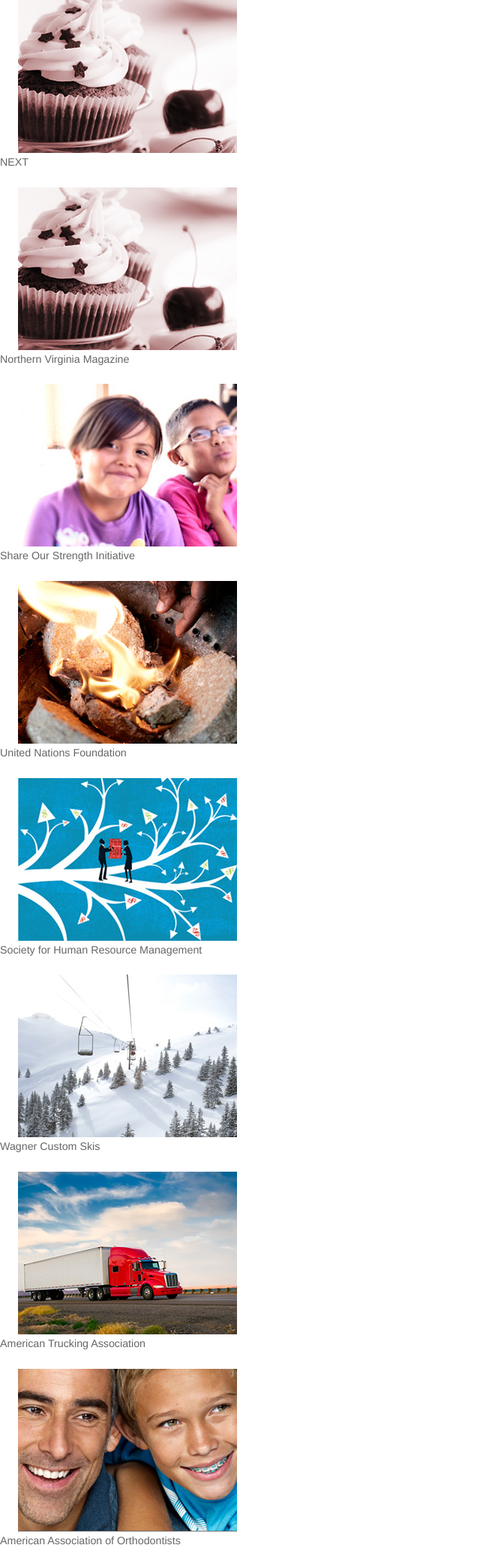
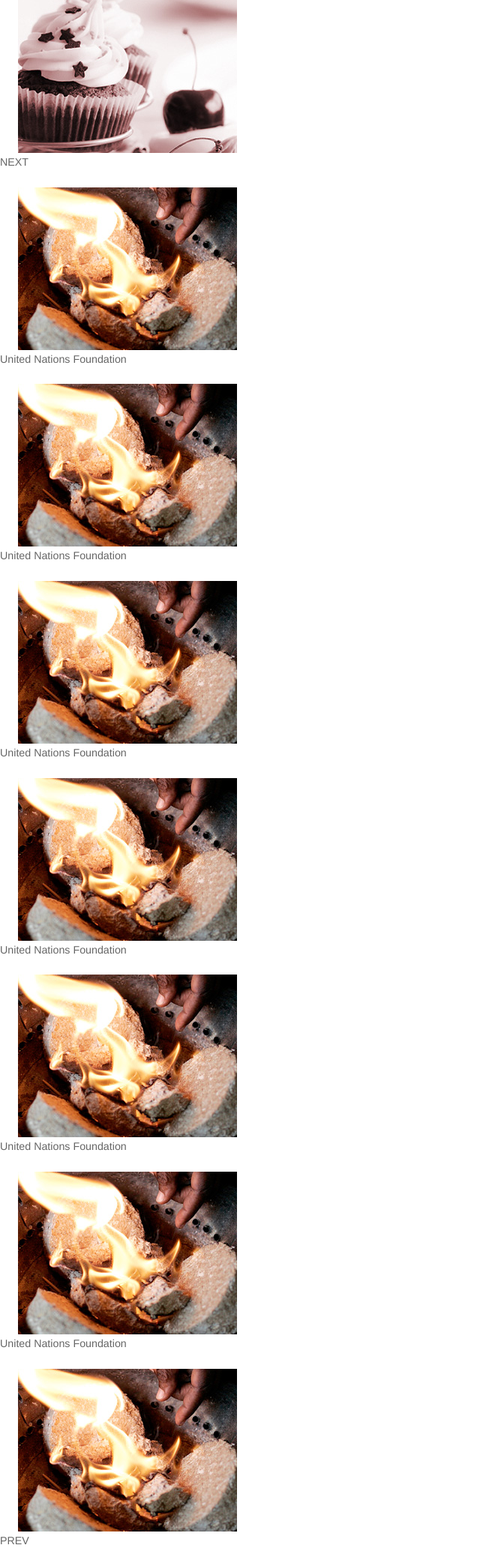
Before and after one commit to leobauza/saforian, a PHP site: page / in a window 1280 px wide. Shown: the part 3413-5478 px from the top of the page at 75% size, without its empty margins (0-640 px from the left). Run offline with PHP 8.4, Linux system fonts and the light colour scheme; some libraries are stand-ins or nearby versions.

Commit message:
isotope tweaks

```diff
--- a/index.php
+++ b/index.php
@@ -102,40 +102,40 @@
 
 			-->
 			<article class="item safo-client second-page">
-				<a href="#"><img src='images/site/client-thumbnails/specialicious.jpg' alt='Specialicious' /></a>
-				<p>Northern Virginia Magazine</p>
-			</article>
-			<article class="item safo-client second-page">
-				<a href='#'><img src='images/site/client-thumbnails/nokidhungry.jpg' alt='No Kid Hungry' /></a>
-				<p>Share Our Strength Initiative</p>
+				<a href='#'><img src='images/site/client-thumbnails/cookstoves.jpg' alt='UNF Clean Cookstoves' /></a>
+				<p>United Nations Foundation</p>
 			</article>
 			<article class="item safo-client second-page">
 				<a href='#'><img src='images/site/client-thumbnails/cookstoves.jpg' alt='UNF Clean Cookstoves' /></a>
 				<p>United Nations Foundation</p>
 			</article>
 			<article class="item safo-client second-page">
-				<a href='#'><img src='images/site/client-thumbnails/shrm.jpg' alt='SHRM' /></a>
-				<p>Society for Human Resource Management</p>
+				<a href='#'><img src='images/site/client-thumbnails/cookstoves.jpg' alt='UNF Clean Cookstoves' /></a>
+				<p>United Nations Foundation</p>
 			</article>
 			<article class="item safo-client second-page">
-				<a href='#'><img src='images/site/client-thumbnails/wagner.jpg' alt='Wagner Skis' /></a>
-				<p>Wagner Custom Skis</p>
+				<a href='#'><img src='images/site/client-thumbnails/cookstoves.jpg' alt='UNF Clean Cookstoves' /></a>
+				<p>United Nations Foundation</p>
 			</article>
 			<article class="item safo-client second-page">
-				<a href='#'><img src='images/site/client-thumbnails/ata.jpg' alt='America Trucking Association' /></a>
-				<p>American Trucking Association</p>
+				<a href='#'><img src='images/site/client-thumbnails/cookstoves.jpg' alt='UNF Clean Cookstoves' /></a>
+				<p>United Nations Foundation</p>
 			</article>
 			<article class="item safo-client second-page">
-				<a href='#'><img src='images/site/client-thumbnails/aao.jpg' alt='Orthodontists' /></a>
-				<p>American Association of Orthodontists</p>
+				<a href='#'><img src='images/site/client-thumbnails/cookstoves.jpg' alt='UNF Clean Cookstoves' /></a>
+				<p>United Nations Foundation</p>
+			</article>
+			<article class="item safo-client second-page filter">
+				<a href='#' data-filter=".first-page"><img src='images/site/client-thumbnails/cookstoves.jpg' alt='UNF Clean Cookstoves' /></a>
+				<p>PREV</p>
 			</article>
 			<article class="item safo-client second-page">
-				<a href="#"><img src='images/site/client-thumbnails/specialicious.jpg' alt='Specialicious' /></a>
-				<p>Northern Virginia Magazine</p>
+				<a href='#'><img src='images/site/client-thumbnails/cookstoves.jpg' alt='UNF Clean Cookstoves' /></a>
+				<p>United Nations Foundation</p>
 			</article>
-			<article class="item safo-client filter second-page">
-				<a href="#" data-filter="*"><img src='images/site/client-thumbnails/specialicious.jpg' alt='Specialicious' /></a>
-				<p>NEXT</p>
+			<article class="item safo-client second-page">
+				<a href='#'><img src='images/site/client-thumbnails/cookstoves.jpg' alt='UNF Clean Cookstoves' /></a>
+				<p>project</p>
 			</article>
 			<!--
 
--- a/js/safo.js
+++ b/js/safo.js
@@ -745,11 +745,6 @@
 	});
 
 
-
-
-
-
-
 }); //end my ready
 
 
```
